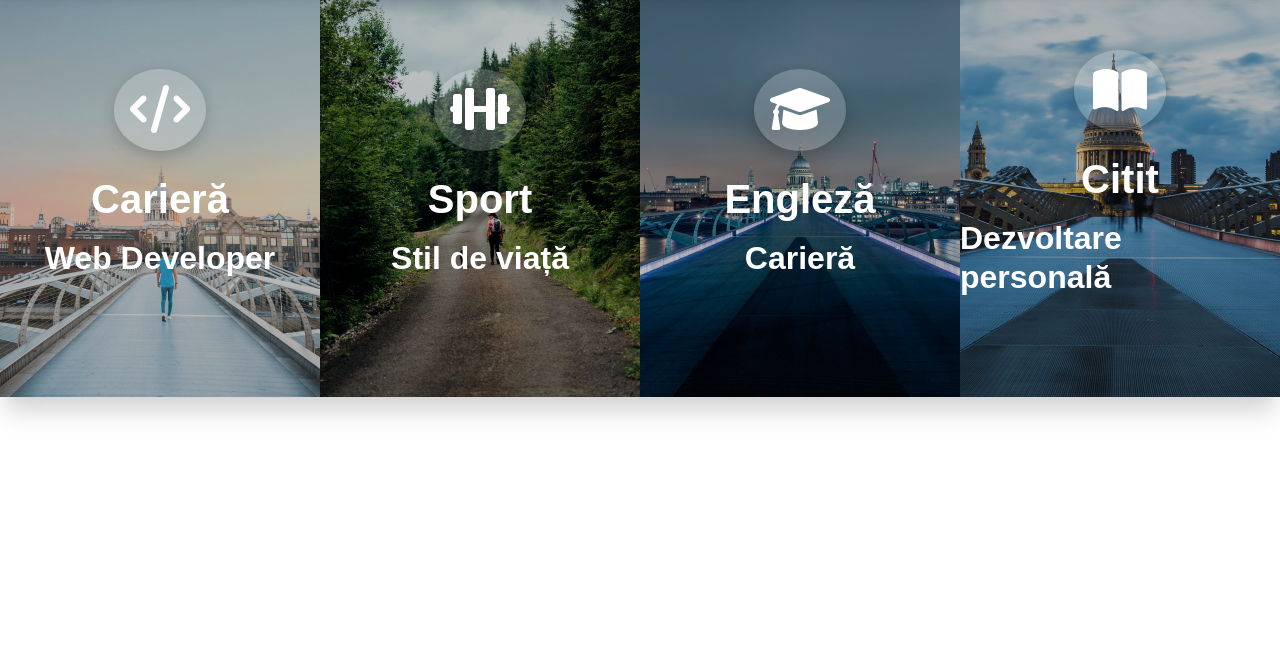
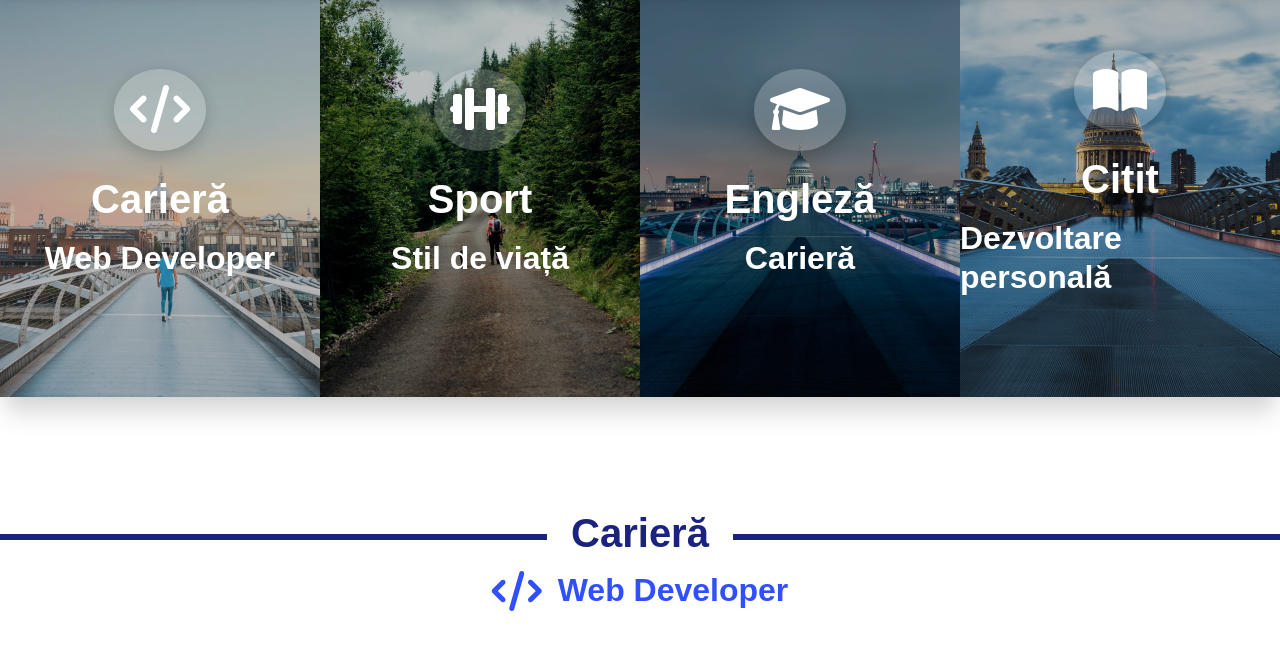
Before and after one commit to catalinbroinas/happy-new-year-2024, a website: page main-objectives.html in a window 1280 px wide. Shown: the part 83-732 px from the top of the page. Drawn offline with Linux system fonts and the light colour scheme.

Commit message:
Add career section to main-objectives.html Career section: add career-heading

```diff
--- a/main-objectives.html
+++ b/main-objectives.html
@@ -22,7 +22,7 @@
 <body>
 
     <!-- Header -->
-    <header class="mb-0">
+    <header class="mb-lg-7 mb-5">
         <!-- Navbar -->
         <nav class="navbar navbar-expand-lg">
             <!-- Container wrapper -->
@@ -107,7 +107,35 @@
 
     <!-- Main -->
     <main>
-
+        <!-- Container -->
+        <div class="container-fluid py-5 px-0 m-0">
+            <!-- Career -->
+            <section class="row career">
+                <!-- Title -->
+                <div class="col-12 career-heading">
+                    <div class="row align-items-center">
+                        <div class="col">
+                            <hr class="hr-heading">
+                        </div>
+                        <div class="col-auto">
+                            <h1 class="sub-title">Carieră</h1>
+                        </div>
+                        <div class="col">
+                            <hr class="hr-heading">
+                        </div>
+                    </div>
+                    <div class="row">
+                        <div class="col-12 d-flex justify-content-center align-items-center title">
+                            <i class="fas fa-code fa-lg me-3"></i>
+                            <span>Web Developer</span>
+                        </div>
+                    </div>
+                </div>
+                <!-- Title -->
+            </section>
+            <!-- Career -->
+        </div>
+        <!-- Container -->
     </main>
     <!-- Main -->
 
--- a/src/scss/style.scss
+++ b/src/scss/style.scss
@@ -230,6 +230,7 @@
       font-size: 3rem;
    }
 }
+
 .main-objectives
 {
    background-color: $primary-2;
@@ -271,6 +272,18 @@
       font-style: italic;
    }
 }
+
+.career
+{
+   .sub-title
+   {
+      font-size: 2.5rem;
+   }
+   .title
+   {
+      font-size: 2rem;
+   }
+}
 footer
 {
    background-color: $primary-1;
@@ -281,6 +294,11 @@ footer
 {
    color: $secondary-4;
    background-color: $primary-3;
+}
+.hr-heading
+{
+   border: 0.2rem $secondary-2 solid;
+   opacity: 1;
 }
 
 // Devices HD+
```
Also changed, not shown: src/scss/style.css, 1 other file.
